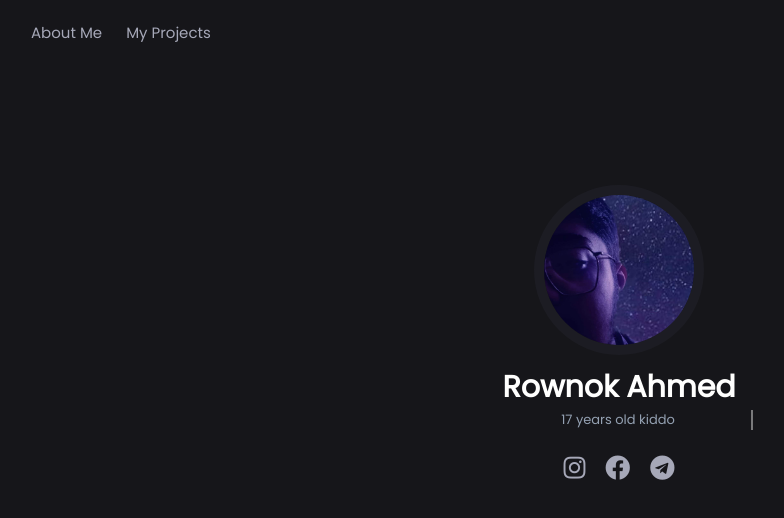
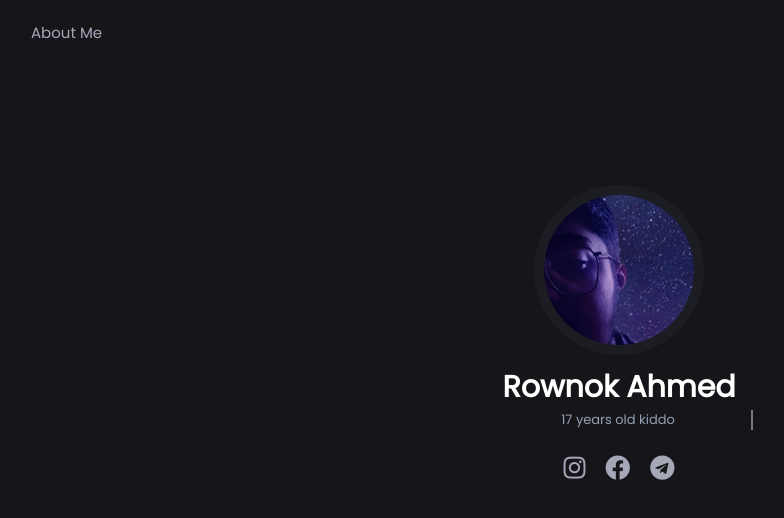
Before and after one commit to rownok860/profile, a plain HTML site: page index.html in a window 1280 px wide. Shown: the whole page, without its empty margins (21-805 px from the left). Drawn offline with Linux system fonts and the light colour scheme.

Commit message:
Update index.html

```diff
--- a/index.html
+++ b/index.html
@@ -26,7 +26,6 @@
             <div class="header_links">
                 <ul class="nav_links">
                     <li class="nav_link"><a href="about.html">About Me</a></li>
-                     <li class="nav_link"><a href="project.html">My Projects </a></li>
 
                 </ul>
             </div>
```
